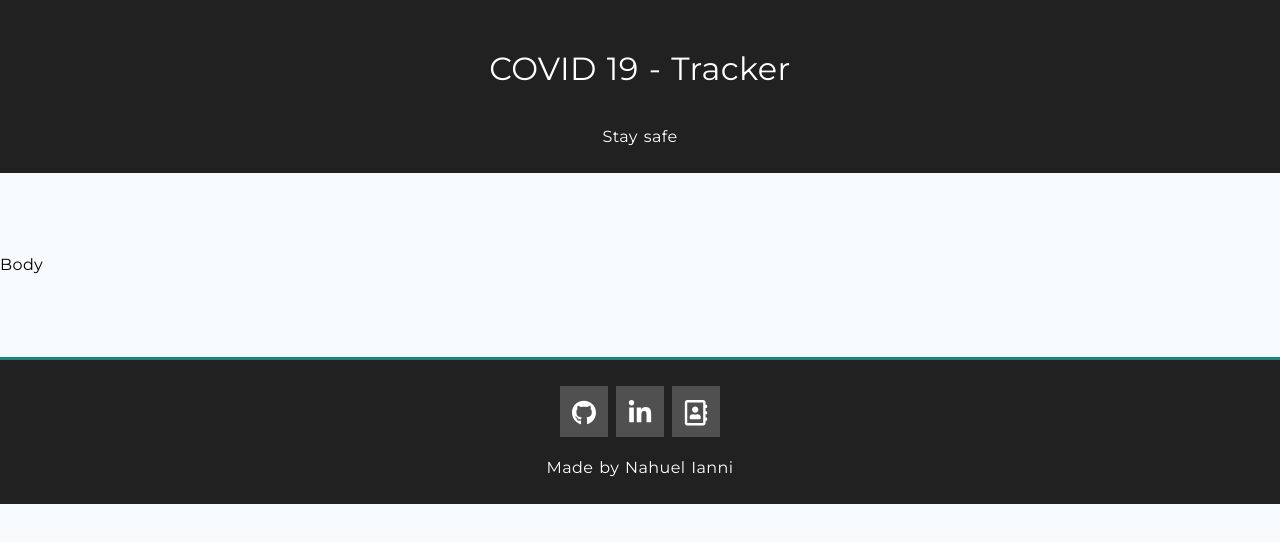
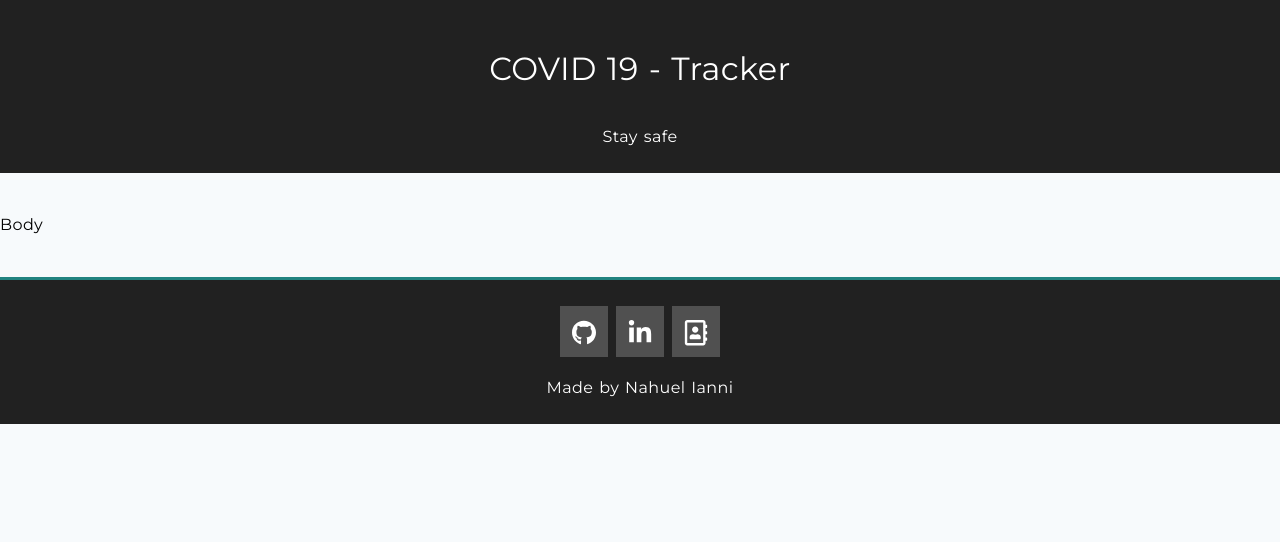
Before and after one commit to nahuel-ianni/covid-19-tracker, a React (Create React App) app in the folder src/: page / in a window 1280 px wide. Shown: the top 542 px of the page. Built offline with nearby package versions, Linux system fonts and the light colour scheme.

Commit message:
Adjusted margins

```diff
--- a/src/public/style.css
+++ b/src/public/style.css
@@ -47,5 +47,5 @@ h1 {
 }
 
 main {
-    margin: 5rem auto;
+    margin: 2.5rem auto;
 }
```
